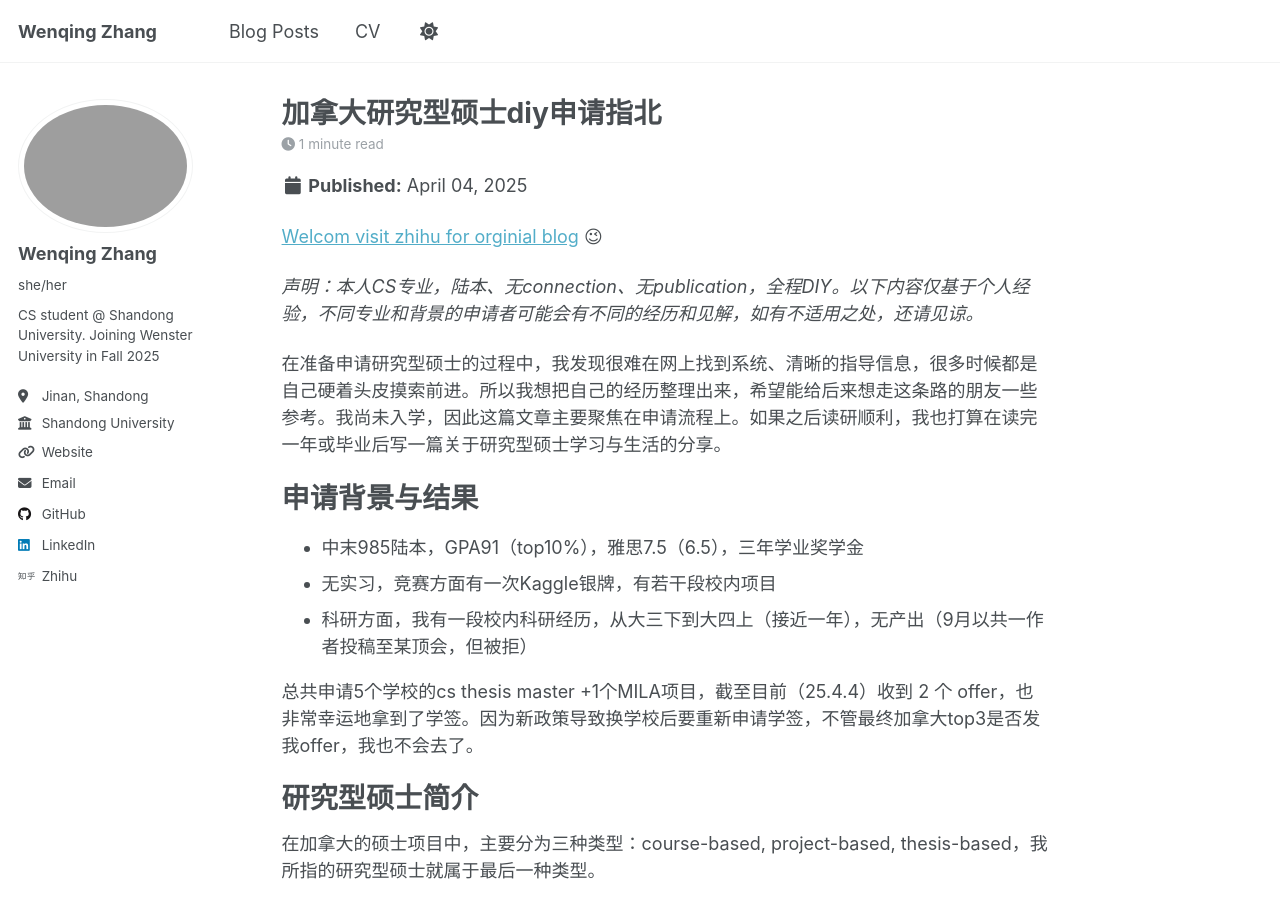
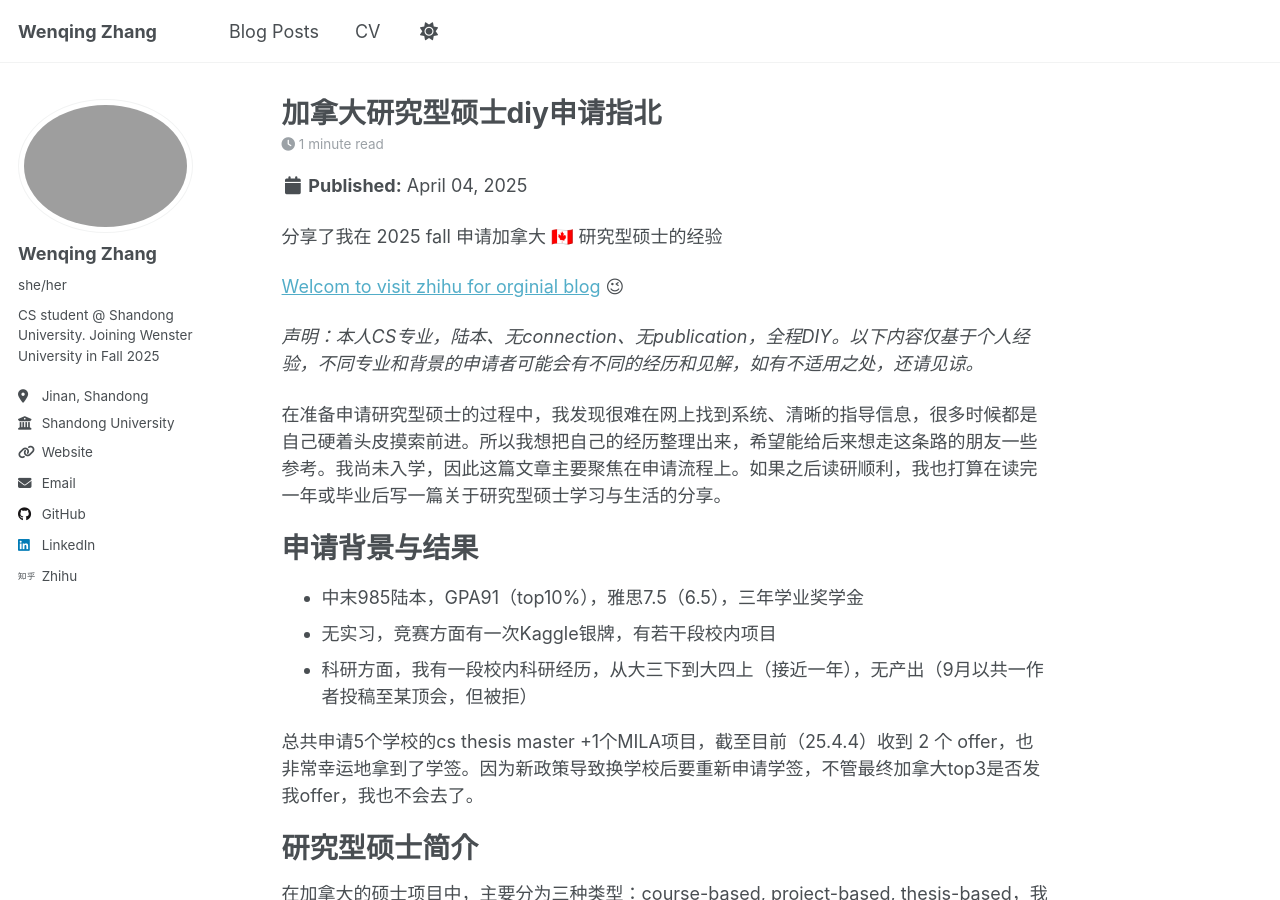
Before and after one commit to Cecilia-zwq/Cecilia-zwq.github.io, a Jekyll site: the page built from _posts/2025-04-04-canada-research-based-master-application.md, in a window 1280 px wide and 900 px high. Built offline with Jekyll 4.4.1, drawn with Linux system fonts in a browser that asks for light colours; emoji names are drawn with the system emoji font.

Commit message:
Update 2025-04-04-canada-research-based-master-application.md

```diff
--- a/_posts/2025-04-04-canada-research-based-master-application.md
+++ b/_posts/2025-04-04-canada-research-based-master-application.md
@@ -7,7 +7,9 @@ tags:
   - experience
 ---
 
-[Welcom visit zhihu for orginial blog](https://zhuanlan.zhihu.com/p/1891580754850447998) :wink:
+分享了我在 2025 fall 申请加拿大 :canada: 研究型硕士的经验
+
+[Welcom to visit zhihu for orginial blog](https://zhuanlan.zhihu.com/p/1891580754850447998) :wink:
 
 *声明：本人CS专业，陆本、无connection、无publication，全程DIY。以下内容仅基于个人经验，不同专业和背景的申请者可能会有不同的经历和见解，如有不适用之处，还请见谅。*
 
```
